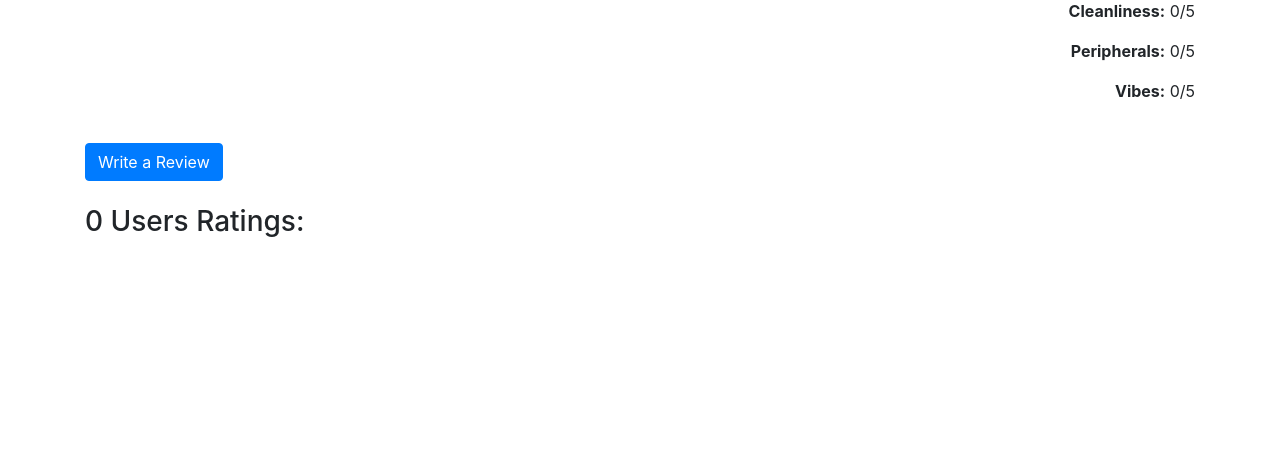
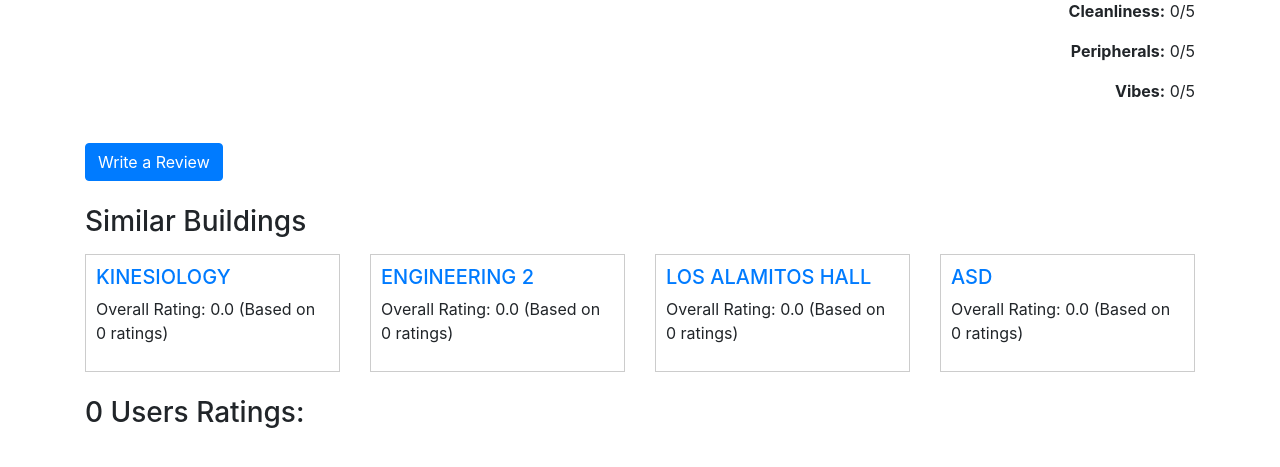
Before and after one commit to Jojo-Paris/rate-my-building, a Flask app: page /building/1 in a window 1280 px wide. Shown: the part 235-702 px from the top of the page. Run offline with Flask 3, Linux system fonts and the light colour scheme; some libraries are stand-ins or nearby versions.

Commit message:
Building profile similar buildings
Scrum 27

```diff
--- a/portfolio/routes.py
+++ b/portfolio/routes.py
@@ -7,6 +7,7 @@ from portfolio import db
 from flask_login import login_user, logout_user, login_required, current_user
 from datetime import datetime
 import os
+import random
 
 @app.route("/")
 @app.route("/home")
@@ -217,6 +218,16 @@ def delete_review(id):
         flash("Review not found or unable to delete.", category='error')
         return redirect(url_for('view_user_review'))
 
+
+
+import random
+
+# Function to read building names from a file
+def get_building_names_from_file():
+    with open('building_names.txt', 'r') as f:
+        building_names = f.readlines()
+    return [name.strip() for name in building_names]
+
 @app.route('/building/<building_name>', methods=['GET'])
 def building_profile(building_name):
     reviews = Review.query.filter_by(buildingName=building_name).all()
@@ -237,6 +248,32 @@ def building_profile(building_name):
 
     overall_quality = (avg_aesthetics + avg_cleanliness + avg_peripherals + avg_vibes) / 4
 
+    # Create a list of 4 similar buildings
+    similar_buildings = []
+
+    building_names_list = get_building_names_from_file()
+
+    while len(similar_buildings) < 4:
+        random_building = random.choice(building_names_list)
+        if random_building != building_name and random_building not in [b['building_name'] for b in similar_buildings]:
+            # Fetch reviews and calculate ratings for the similar building
+            similar_reviews = Review.query.filter_by(buildingName=random_building).all()
+            similar_total_ratings = len(similar_reviews)
+            if similar_total_ratings > 0:
+                similar_avg_aesthetics = sum(review.aesthetics for review in similar_reviews) / similar_total_ratings
+                similar_avg_cleanliness = sum(review.cleanliness for review in similar_reviews) / similar_total_ratings
+                similar_avg_peripherals = sum(review.peripherals for review in similar_reviews) / similar_total_ratings
+                similar_avg_vibes = sum(review.vibes for review in similar_reviews) / similar_total_ratings
+                similar_avg_overall_rating = (similar_avg_aesthetics + similar_avg_cleanliness + similar_avg_peripherals + similar_avg_vibes) / 4
+            else:
+                similar_avg_overall_rating = 0.0
+
+            similar_buildings.append({
+                'building_name': random_building,
+                'avg_overall_rating': similar_avg_overall_rating,
+                'total_ratings': similar_total_ratings,
+            })
+
     return render_template('building_profile.html',
                            building_name=building_name,
                            avg_overall_rating=overall_quality,  # Pass the overall average rating
@@ -245,7 +282,9 @@ def building_profile(building_name):
                            avg_cleanliness=avg_cleanliness,
                            avg_peripherals=avg_peripherals,
                            avg_vibes=avg_vibes,
-                           reviews=reviews)
+                           reviews=reviews,
+                           similar_buildings=similar_buildings)
+
 
 @app.route('/submit_building', methods=['GET'])
 def submit_building():
@@ -266,3 +305,48 @@ def write_review(building_name):
     form.building.data = building_name
 
     return render_template('review.html', form=form)
+
+@app.route('/search', methods=['GET'])
+def search_results():
+    # Get the search query from the URL parameter
+    search_query = request.args.get('q')
+
+    # Retrieve building names from your text file
+    building_names_list = get_building_names_from_file()
+
+    # Filter the building names that match the search query
+    search_results = []
+
+    for building_name in building_names_list:
+        if search_query.lower() in building_name.lower():
+            # Fetch reviews for the building
+            reviews = Review.query.filter_by(buildingName=building_name).all()
+
+            total_aesthetics, total_cleanliness, total_peripherals, total_vibes = 0, 0, 0, 0
+            total_ratings = len(reviews)  # Calculate the total number of ratings
+
+            for review in reviews:
+                total_aesthetics += review.aesthetics
+                total_cleanliness += review.cleanliness
+                total_peripherals += review.peripherals
+                total_vibes += review.vibes
+
+            avg_aesthetics = total_aesthetics / total_ratings if total_ratings > 0 else 0
+            avg_cleanliness = total_cleanliness / total_ratings if total_ratings > 0 else 0
+            avg_peripherals = total_peripherals / total_ratings if total_ratings > 0 else 0
+            avg_vibes = total_vibes / total_ratings if total_ratings > 0 else 0
+
+            overall_quality = (avg_aesthetics + avg_cleanliness + avg_peripherals + avg_vibes) / 4
+
+            # Add the building details and ratings to the search_results list
+            search_results.append({
+                'building_name': building_name,
+                'avg_overall_rating': overall_quality,
+                'total_ratings': total_ratings,
+                'avg_aesthetics': avg_aesthetics,
+                'avg_cleanliness': avg_cleanliness,
+                'avg_peripherals': avg_peripherals,
+                'avg_vibes': avg_vibes,
+            })
+
+    return render_template('search_results.html', search_results=search_results)
--- a/portfolio/templates/building_profile.html
+++ b/portfolio/templates/building_profile.html
@@ -30,6 +30,26 @@
         </div>
     </div>
 
+    <div class="row mt-4">
+        <div class="col-md-12">
+            <h3>Similar Buildings</h3>
+        </div>
+    </div>
+    <div class="row mt-2">
+        {% for similar_building in similar_buildings %}
+            <div class="col-md-3">
+                <div class="box" style="border: 1px solid #ccc; padding: 10px;">
+                    <h5><a href="{{ url_for('building_profile', building_name=similar_building.building_name) }}">{{ similar_building.building_name }}</a></h5>
+                    <p>Overall Rating: {{ similar_building.avg_overall_rating }} (Based on {{ similar_building.total_ratings }} ratings)</p>
+                </div>
+            </div>
+        {% endfor %}
+    </div>
+
+
+
+
+
  <!-- List of Reviews -->
 <div class="row mt-4">
     <div class="col-md-12">
```
